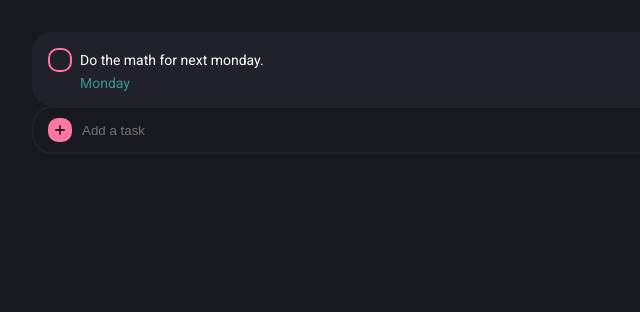
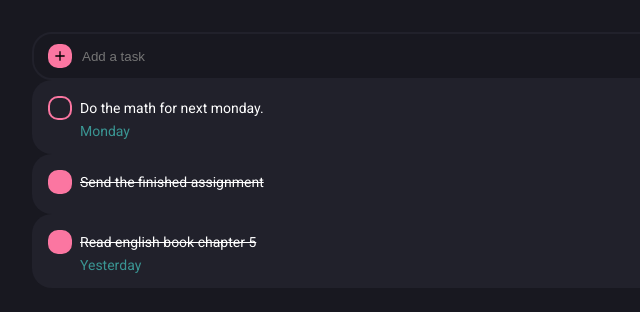
Before and after one commit to AlbaCasas/react-todo, a React (Create React App) app: page / in a window 1280 px wide. Shown: the top 312 px of the page, without its empty margins (0-640 px from the left). Built offline with nearby package versions, Linux system fonts and the light colour scheme.

Commit message:
Create task list in App.jsx

```diff
--- a/src/pages/App.jsx
+++ b/src/pages/App.jsx
@@ -2,13 +2,34 @@ import Task from "../components/Task";
 import Input from "../components/Input/";
 import "./App.css";
 
+const tasks = [
+  {
+    date: "Monday",
+    checked: false,
+    text: "Do the math for next monday.",
+  },
+  {
+    date: null,
+    checked: true,
+    text: "Send the finished assignment",
+  },
+  {
+    date: "Yesterday",
+    checked: true,
+    text: "Read english book chapter 5",
+  },
+];
 const App = (props) => {
   return (
     <div className="app">
-      <Task checked={false} date="Monday">
-        Do the math for next monday.
-      </Task>
       <Input placeholder="Add a task" />
+      {tasks.map((task) => {
+        return (
+          <Task date={task.date} checked={task.checked}>
+            {task.text}
+          </Task>
+        );
+      })}
     </div>
   );
 };
```
